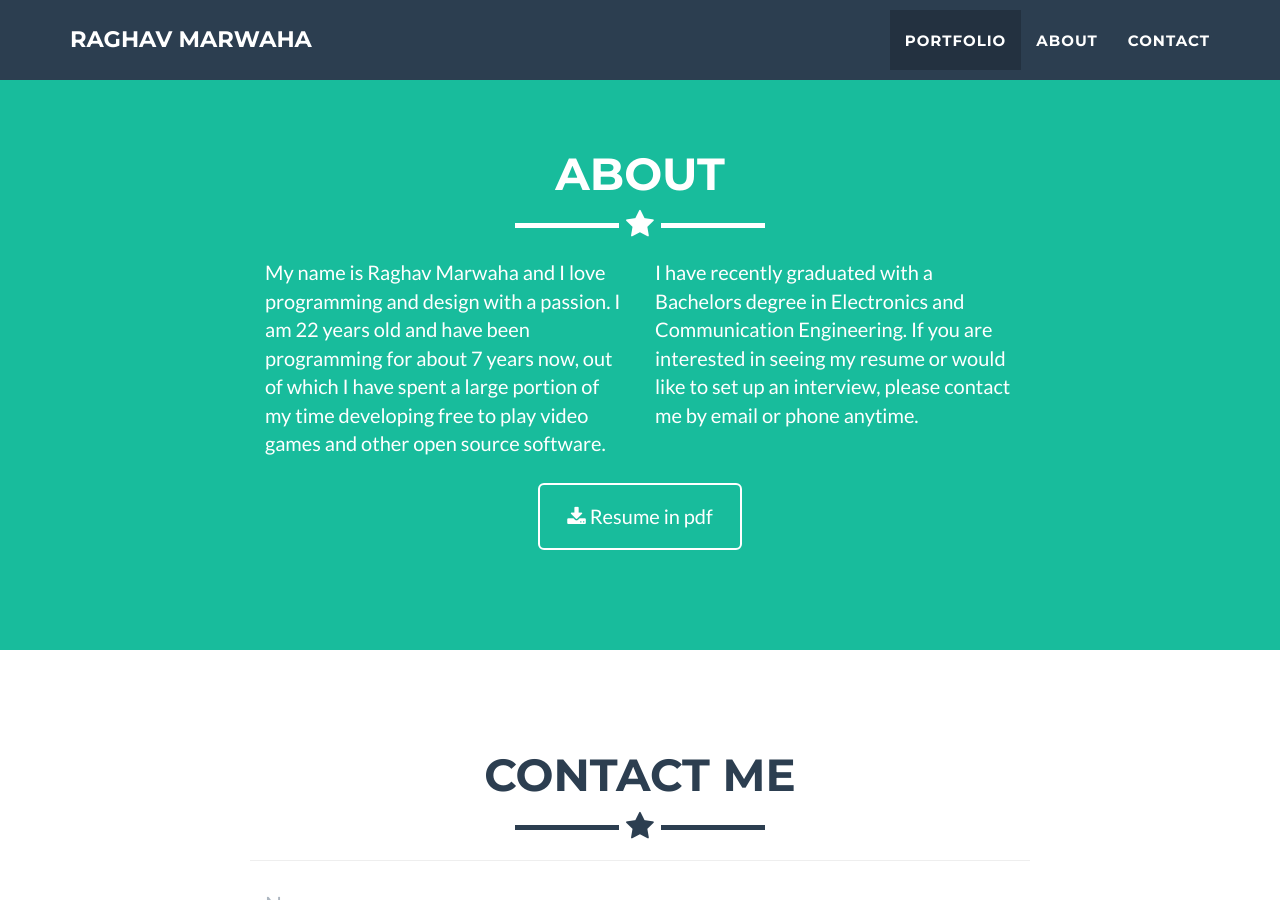
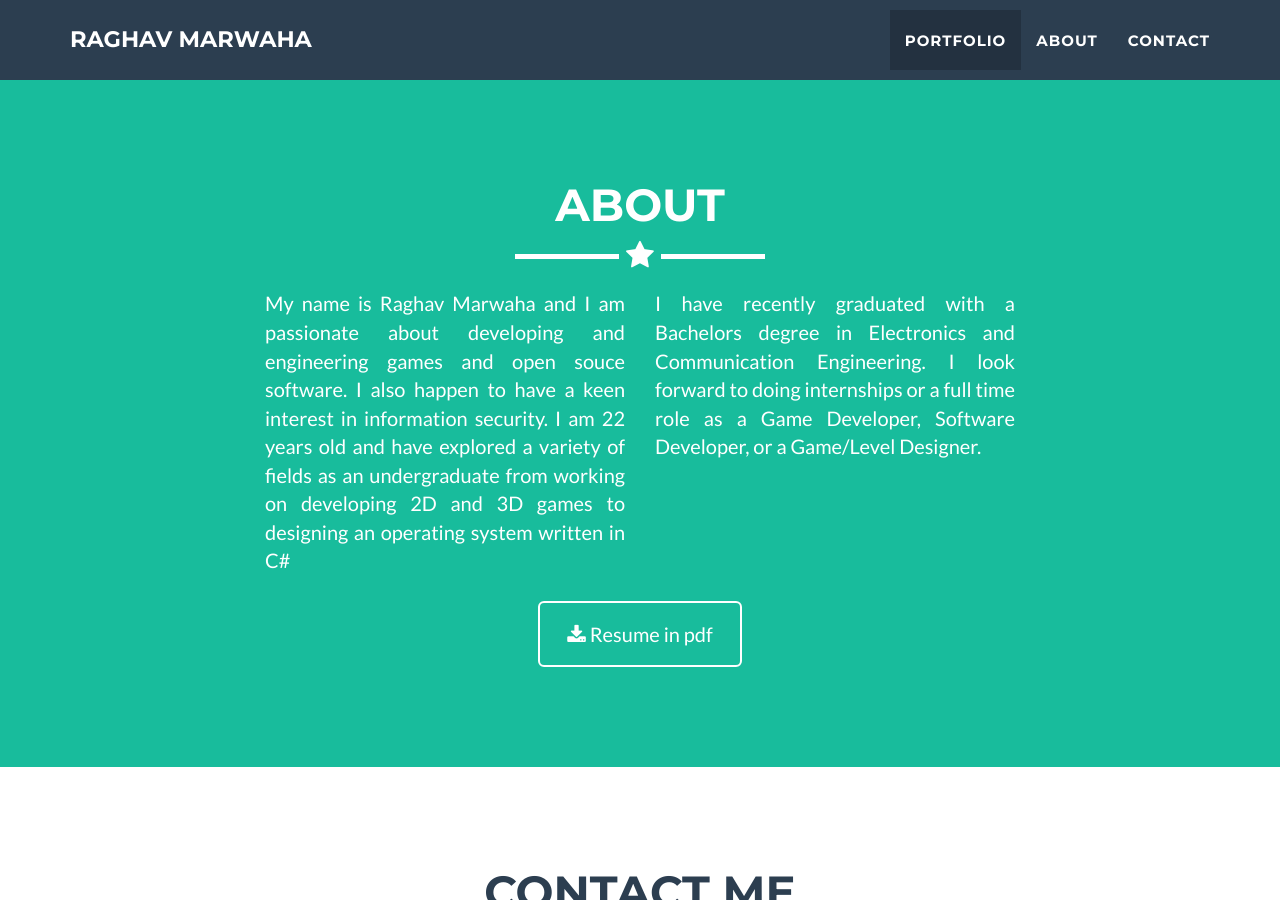
Before and after one commit to marwaha-raghav/marwaha-raghav.github.io, a Jekyll site: the page built from _posts/2014-07-18-project-1.markdown, in a window 1280 px wide and 900 px high, scrolled down 1851 px. Built offline with Jekyll 4.4.1, drawn with Linux system fonts in a browser that asks for light colours; some of the changed text lies outside the part shown.

Commit message:
error fixes in v1.8

```diff
--- a/_includes/about.html
+++ b/_includes/about.html
@@ -9,10 +9,10 @@
             </div>
             <div class="row">
                 <div class="col-lg-4 col-lg-offset-2">
-                    <p>My name is Raghav Marwaha and I love programming and design with a passion. I am 22 years old and have been programming for about 7 years now, out of which I have spent a large portion of my time developing free to play video games and other open source software.</p>
+                    <p style = "text-align: justify">My name is Raghav Marwaha and I am passionate about developing and engineering games and open souce software. I also happen to have a keen interest in information security. I am 22 years old and have explored a variety of fields as an undergraduate from working on developing 2D and 3D games to designing an operating system written in C#</p>
                 </div>
                 <div class="col-lg-4">
-                    <p>I have recently graduated with a Bachelors degree in Electronics and Communication Engineering. If you are interested in seeing my resume or would like to set up an interview, please contact me by email or phone anytime. </p>
+                    <p style = "text-align: justify">I have recently graduated with a Bachelors degree in Electronics and Communication Engineering. I look forward to doing internships or a full time role as a Game Developer, Software Developer, or a Game/Level Designer.</p>
                 </div>
                 <div class="col-lg-8 col-lg-offset-2 text-center">
                     <a href="https://github.com/jeromelachaud/freelancer-theme" class="btn btn-lg btn-outline">
--- a/_includes/modals.html
+++ b/_includes/modals.html
@@ -15,6 +15,28 @@
 
                             <h2>{{ post.title }}</h2>
                             <hr class="star-try">
+                            <ul class="list-inline item-details">
+                                {% if post.project-code %}
+                                    <li>Project:
+                                        <strong><a target="_blank" rel="noopener noreferrer" href="{{ post.project-link }}">{{ post.project-code }}</a>
+                                        </strong>
+                                    </li>
+                                {% endif %}
+                                {% if post.project-date %}
+                                    <li>Role:
+                                        <strong><a target="_blank" rel="noopener noreferrer" href="{{ post.project-link }}">{{ post.project-date }}</a>
+                                        </strong>
+                                    </li>
+                                {% endif %}
+                                {% if post.category %}
+                                    <li>Category:
+                                        <strong><a target="_blank" rel="noopener noreferrer" href="{{ post.project-link }}">{{ post.category }}</a>
+                                        </strong>
+                                    </li>
+                                {% endif %}
+                            </ul>
+
+
                             {% if post.description1 %}
                                 <p style="text-align:justify">{{ post.description1 }}</p>
                             {% endif %}
--- a/_includes/portfolio_grid.html
+++ b/_includes/portfolio_grid.html
@@ -6,6 +6,7 @@
                 <div class="col-lg-12 text-center">
                     <h2>Portfolio</h2>
                     <hr class="star-primary">
+                    <h4> Click on the Banners for Description.</h4>
                 </div>
             </div>
             <div class="portfolio-flex-row">
--- a/_posts/2014-07-13-project-6.markdown
+++ b/_posts/2014-07-13-project-6.markdown
@@ -10,12 +10,12 @@
 img4: city_img6.PNG
 img5: city_img5.PNG
 video: yes
-video-link: "https://www.youtube.com/embed/6GX6QXF0jHE"
+video-link: "https://www.youtube.com/embed/CCUnuP5Ps18"
 project-date: Programmer & Designer
 project-code: GitHub Repository
 project-link: https://github.com/marwaha-raghav/V-Nav-Virtual-Navigation-Environment-
 category: Environment/Level Design
-description1: <p style="text-align:centered"> This portfolio contains an environment called V-Nav (Virtual Navigation) created in the Unity3D framework. I used Unity3D game engine to manually design scenes with common urban structures and add freely available 3D assets, representing foreground classes, to the scene. Manually generating the scene facilitates in generating annotations such as pixel wise labels very easily, Which eliminates the need for manually labaelling images for training a network. <b><i>The main purpose of designing this environment was to collect images to create a custom Synthetic Dataset of an Urban Environment, which can be used to train Neural Networks for various Computer Vision Applications<i><b>.</p>
+description1: <p style="text-align:centered"> This portfolio contains an environment called V-Nav (Virtual Navigation) created in the Unity3D framework. I used Unity3D game engine to manually design scenes with common urban structures and add freely available 3D assets, representing foreground classes, to the scene. Manually generating the scene facilitates in generating annotations such as pixel wise labels very easily, Which eliminates the need for manually labaelling images for training a network.<b><i> The main purpose of designing this environment was to collect images to create a custom Synthetic Dataset of an Urban Environment, which can be used to train Neural Networks for various Computer Vision Applications.</b></i></p>
 description2: <p style="text-align:left">FEATURES-<br/>  - Sufficiently large Urban Environment- that can be used in a game scene or for collection of images for a synthetic dataset.<br/> - Contains a Custom Built Stereo Vision Camera script in C# (Shown in sample image 4).<br/> - Standard car model for easy navigation.<br/> - Unity images Synthesis Library for easy generation of depth maps, normals etc is included.<br/> - Easily Customizable by end user, as various free to use assets are included in the project.<br/> - Post Processing effects such as ambient occulusion, color grading and vignette have been used to beautify the environment. (can be turned off if needed)</p>
-description3: As can be seen from the sample images and demo video V-Nav is still under active construction. Although V-Nav does not have photo-realistic textures like those of AAA game titles, it can be of good use for creating game levels for starting out Indie Game Developers and also for researchers looking actively to collect a viable synthetic data set of an urban seeting from an environment ie Completely Open Source.
+description3: <p>As can be seen from the sample images and demo video V-Nav is still under active construction. Although V-Nav does not have photo-realistic textures like those of AAA game titles, it can be of good use for creating game levels for starting out Indie Game Developers and also for researchers actively looking to collect a viable synthetic data set of an urban setting from an environment ie Completely Open Source.</p>
 ---
```
Also changed, not shown: README.md, 3 other files.
